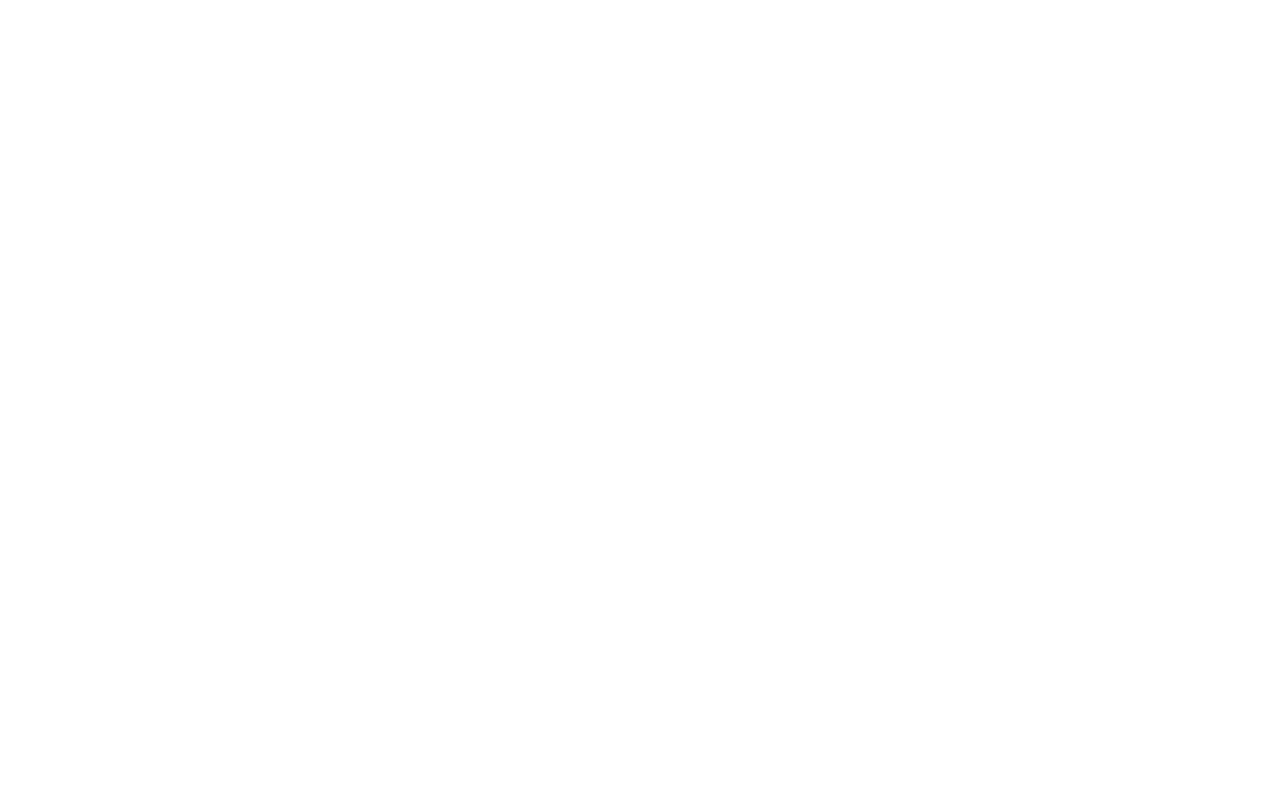
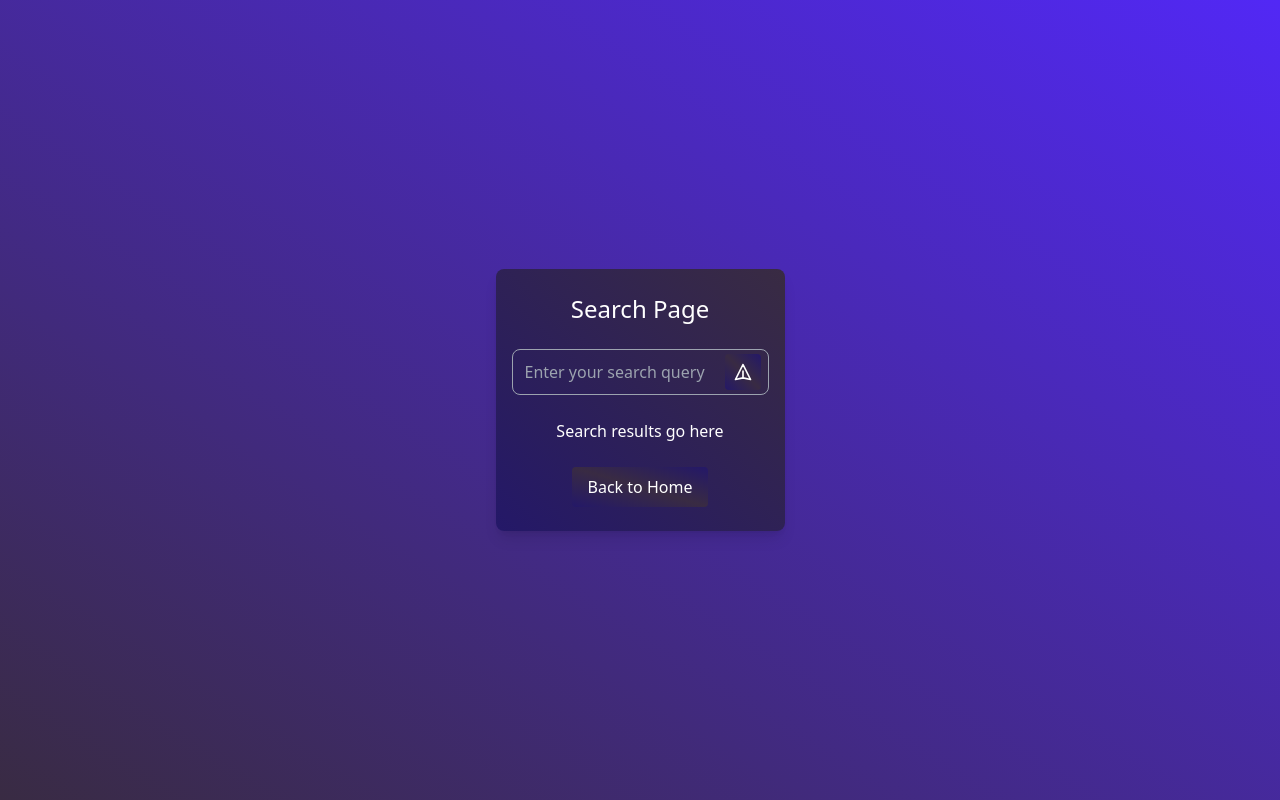
Before and after one commit to htranchung/price-match, a React (Create React App) app in the folder client/: page /SearchPage in a window 1280 px wide. Before the commit this address had no page. Built offline with nearby package versions, Linux system fonts and the light colour scheme.

Commit message:
basic search page

```diff
--- a/client/src/App.js
+++ b/client/src/App.js
@@ -12,6 +12,7 @@
 import Home from "./pages/Home";
 import Aisearch from "./components/Aisearch";
 import Aichat from "./components/Aichat";
+import SearchPage from "./pages/Search";
 const httpLink = createHttpLink({
   uri: "/graphql",
 });
@@ -43,6 +44,7 @@
             <Route path="/Aisearch" element={<Aisearch />} />
             <Route path="/Aichat" element={<Aichat />} />
             <Route path="/Signup" element={<Signup />} />
+            <Route path="/SearchPage" element={<SearchPage />} />
           </Routes>
         </Router>
       </div>
--- a/client/src/pages/Search.js
+++ b/client/src/pages/Search.js
@@ -0,0 +1,69 @@
+import React, { useState } from 'react';
+import { Link } from 'react-router-dom';
+
+const SearchPage = () => {
+  const [searchQuery, setSearchQuery] = useState('');
+
+  const handleSearch = (event) => {
+    event.preventDefault();
+    // Perform search logic here
+    console.log('Searching for:', searchQuery);
+    // Clear search query
+    setSearchQuery('');
+  };
+
+  const handleChange = (event) => {
+    setSearchQuery(event.target.value);
+  };
+
+  return (
+    <div className="gradient-form min-h-screen bg-gradient-to-bl from-[#5228F5] to-[#392B43] dark:bg-neutral-700">
+      <div className="container flex items-center justify-center h-screen p-10">
+        <div className="flex flex-col justify-center items-center px-4 py-6 bg-gradient-to-tr from-[#241868] to-[#392B43] rounded-lg shadow-lg dark:bg-neutral-800">
+          <h2 className="text-center text-white text-2xl mb-6">Search Page</h2>
+          <form onSubmit={handleSearch} className="mb-6">
+            <div className="relative">
+              <input
+                type="text"
+                placeholder="Enter your search query"
+                value={searchQuery}
+                onChange={handleChange}
+                className="form-input peer block min-h-[auto] w-full rounded-lg border border-gray-400 bg-transparent py-[0.32rem] px-3 leading-[2.15] outline-none"
+              />
+              <button
+                type="submit"
+                className="absolute right-2 top-1/2 transform -translate-y-1/2 bg-gradient-to-tr from-[#241868] via-[#392B43] to-[#241868] rounded p-2 text-white focus:outline-none"
+              >
+                <svg
+                  className="w-5 h-5"
+                  fill="none"
+                  stroke="currentColor"
+                  viewBox="0 0 24 24"
+                  xmlns="http://www.w3.org/2000/svg"
+                >
+                  <path
+                    strokeLinecap="round"
+                    strokeLinejoin="round"
+                    strokeWidth="2"
+                    d="M12 19l9 2-9-18-9 18 9-2zm0 0v-8"
+                  />
+                </svg>
+              </button>
+            </div>
+          </form>
+          <p className="text-white text-center">Search results go here</p>
+          <Link to="/">
+            <button
+              type="button"
+              className="btn bg-gradient-to-tr from-[#241868] via-[#392B43] to-[#241868] text-white rounded px-4 py-2 mt-6"
+            >
+              Back to Home
+            </button>
+          </Link>
+        </div>
+      </div>
+    </div>
+  );
+};
+
+export default SearchPage;
```
